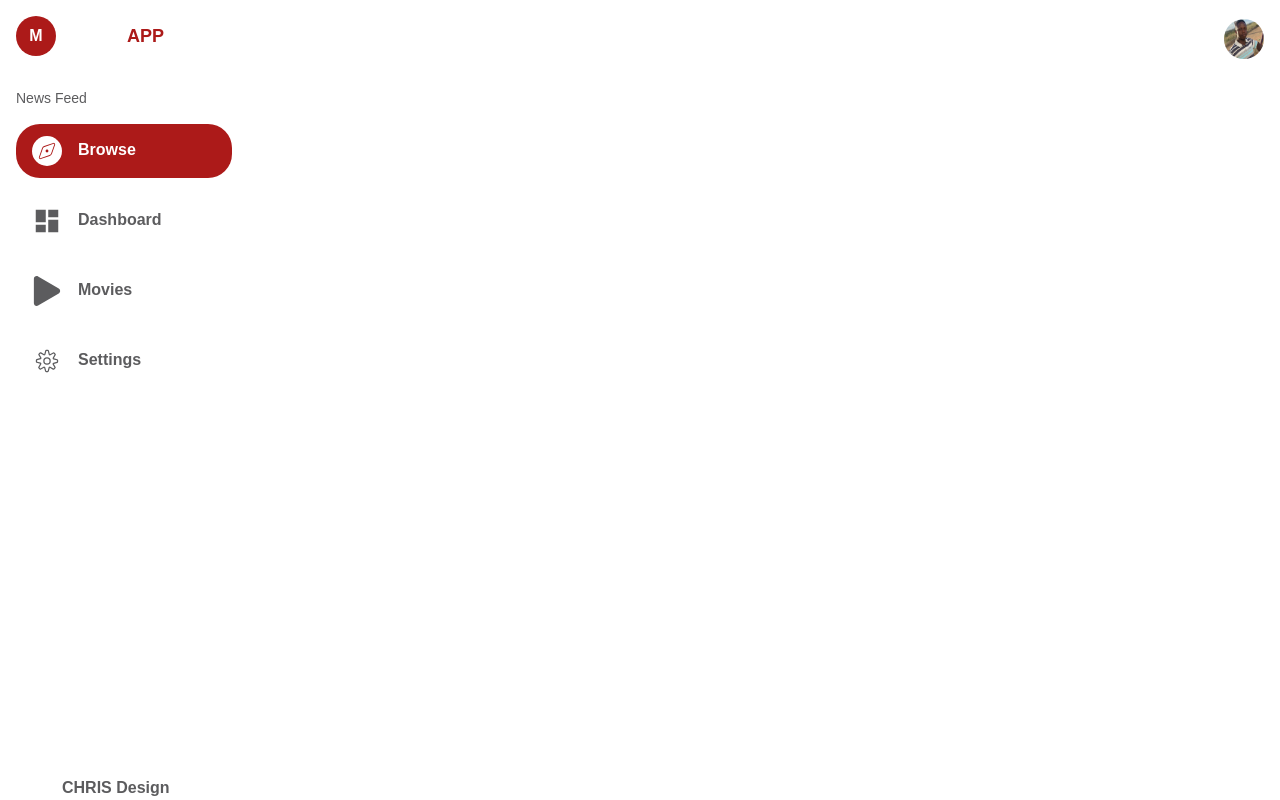
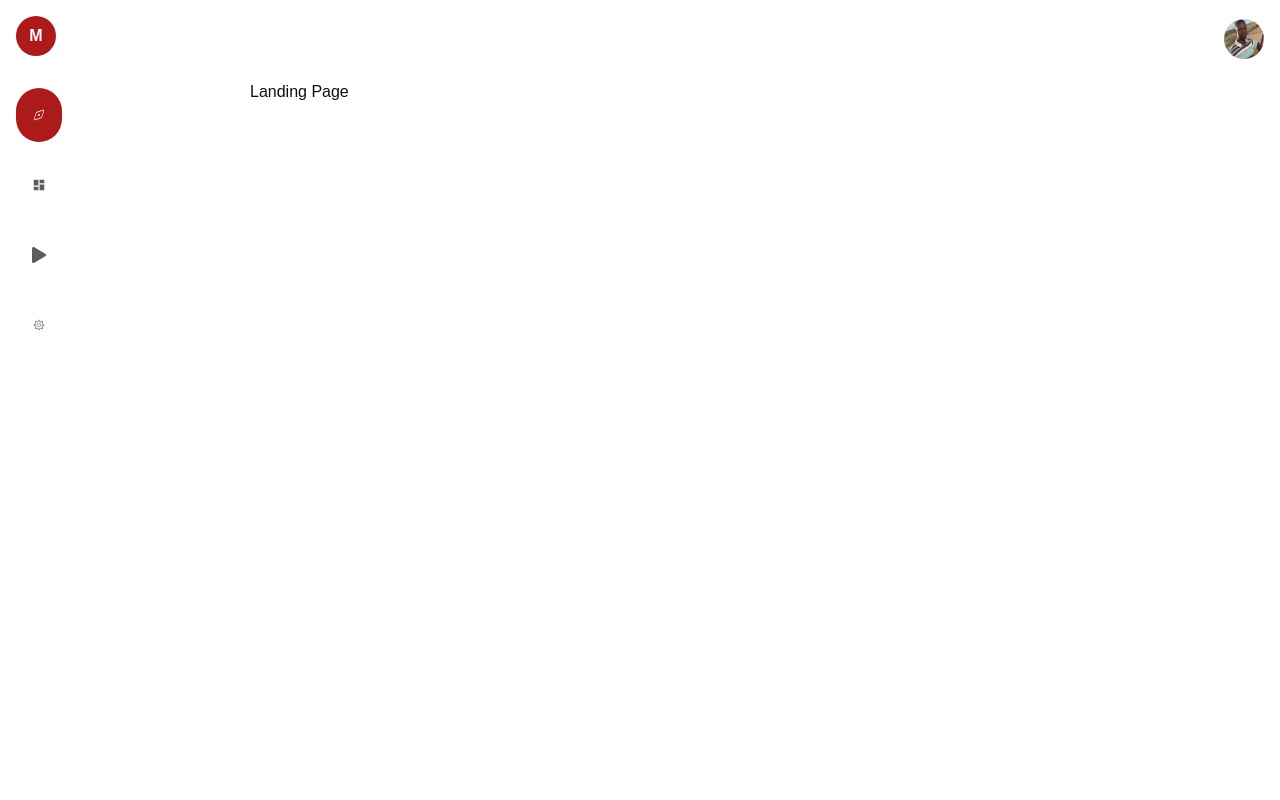
Before and after one commit to christopherkelvin/movie-app, a Next.js app: page / in a window 1280 px wide. Both pictures are taken after a click on the element 281 px from the left and 38 px from the top of the page. Built offline with nearby package versions, Linux system fonts and the light colour scheme.

Commit message:
Added toggling on the side bar

```diff
--- a/src/app/layout.tsx
+++ b/src/app/layout.tsx
@@ -2,7 +2,7 @@ import type { Metadata } from "next";
 import { Geist, Geist_Mono } from "next/font/google";
 import "./globals.css";
 import { Sidebar } from "@/components/sidebar";
-
+import { Topbar } from "@/components/topbar";
 const geistSans = Geist({
   variable: "--font-geist-sans",
   subsets: ["latin"],
@@ -25,9 +25,14 @@ export default function RootLayout({
 }>) {
   return (
     <html lang="en">
-      <body className={`${geistSans.variable} ${geistMono.variable} font-sans text-white grid grid-cols-[250px_1fr] h-screen bg-[var(--background)]`}>
-        <Sidebar/>
-        {children}
+      <body
+        className={`${geistSans.variable} ${geistMono.variable} font-sans text-white grid grid-cols-[250px_1fr] h-screen bg-[var(--background)]`}
+      >
+        <Sidebar />
+        <div className="flex flex-col">
+          <Topbar />
+          {children}
+        </div>
       </body>
     </html>
   );
--- a/src/app/page.tsx
+++ b/src/app/page.tsx
@@ -1,10 +1,9 @@
-import { Topbar } from "@/components/topbar";
-import Image from "next/image";
+
 
 export default function Home() {
   return (
     <div className="">
-      <Topbar/>
+      Landing Page
     </div>
   );
 }
--- a/src/components/sidebar.tsx
+++ b/src/components/sidebar.tsx
@@ -3,28 +3,48 @@
 import { newsFeedItems } from "@/config/newsFeedItems";
 import Link from "next/link";
 import { usePathname } from "next/navigation";
-import { IoIosArrowBack } from "react-icons/io";
+import { IoIosArrowBack, IoIosArrowForward } from "react-icons/io";
+import { useState } from "react";
+
 export const Sidebar = () => {
   const pathname = usePathname();
+  const [isOpen, setIsOpen] = useState(true);
 
   return (
-    <div className="w-full relative text-white p-4 border-r-2 border-white/10 flex flex-col gap-8 text-md ">
-      <div className="absolute -right-14 border-2 border-white/10 rounded-lg p-2 cursor-pointer hover:bg-white/10 transition">
+    <div
+      className={`relative text-white p-4 border-r-2 border-white/10 flex flex-col gap-8 text-md transition-all duration-300 ${
+        isOpen ? "w-64" : "w-20"
+      }`}
+    >
+      {/* Toggle side bar */}
+      <div
+        className="absolute -right-20 top-4 border-2 border-white/10 rounded-lg p-2 cursor-pointer hover:bg-white/10 transition"
+        onClick={() => setIsOpen(!isOpen)}
+      >
+        {isOpen ? (
           <IoIosArrowBack size={25} />
+        ) : (
+          <IoIosArrowForward size={25} />
+        )}
       </div>
+
       {/* App Logo */}
       <div className="flex items-center gap-4">
         <div className="bg-[var(--highlight)] h-10 w-10 rounded-full flex items-center justify-center font-bold">
           M
         </div>
+        {isOpen && (
           <div className="text-lg font-bold flex items-center gap-1">
             Movie <div className="text-[var(--highlight)] uppercase">App</div>
           </div>
+        )}
       </div>
 
       {/* News Feed Items */}
       <div className="flex flex-col gap-4">
+        {isOpen && (
           <div className="text-[var(--unhighlight)] text-sm">News Feed</div>
+        )}
         {newsFeedItems.map((item) => {
           const isActive =
             pathname === item.path || pathname.startsWith(item.path + "/");
@@ -32,7 +52,7 @@ export const Sidebar = () => {
             <Link
               key={item.path}
               href={item.path}
-              className={`px-4 py-3 rounded-3xl transition flex gap-4 ${
+              className={`px-4 py-3 rounded-3xl transition flex gap-4 items-center ${
                 isActive
                   ? "bg-[var(--highlight)] text-white"
                   : "text-[var(--unhighlight)] hover:text-white hover:bg-white/10"
@@ -40,21 +60,24 @@ export const Sidebar = () => {
             >
               <item.icon
                 size={30}
-                color={`${
-                  isActive ? "var(--highlight)" : "var(--unhighlight)"
-                }`}
+                color={isActive ? "white" : "var(--unhighlight)"}
                 className={`hover:text-white ${
-                  isActive && "p-1 bg-white rounded-full"
+                  !isActive || isOpen && " border-2 rounded-full"
                 }`}
               />
+              {isOpen && (
                 <div className="text-center pt-0.5 font-bold">{item.label}</div>
+              )}
             </Link>
           );
         })}
       </div>
+
+      {isOpen && (
         <div className="absolute bottom-0 left-1/4 text-[var(--unhighlight)] font-bold">
           CHRIS Design
         </div>
+      )}
     </div>
   );
 };
```
Lines whose indentation alone changed are shown as unchanged.
